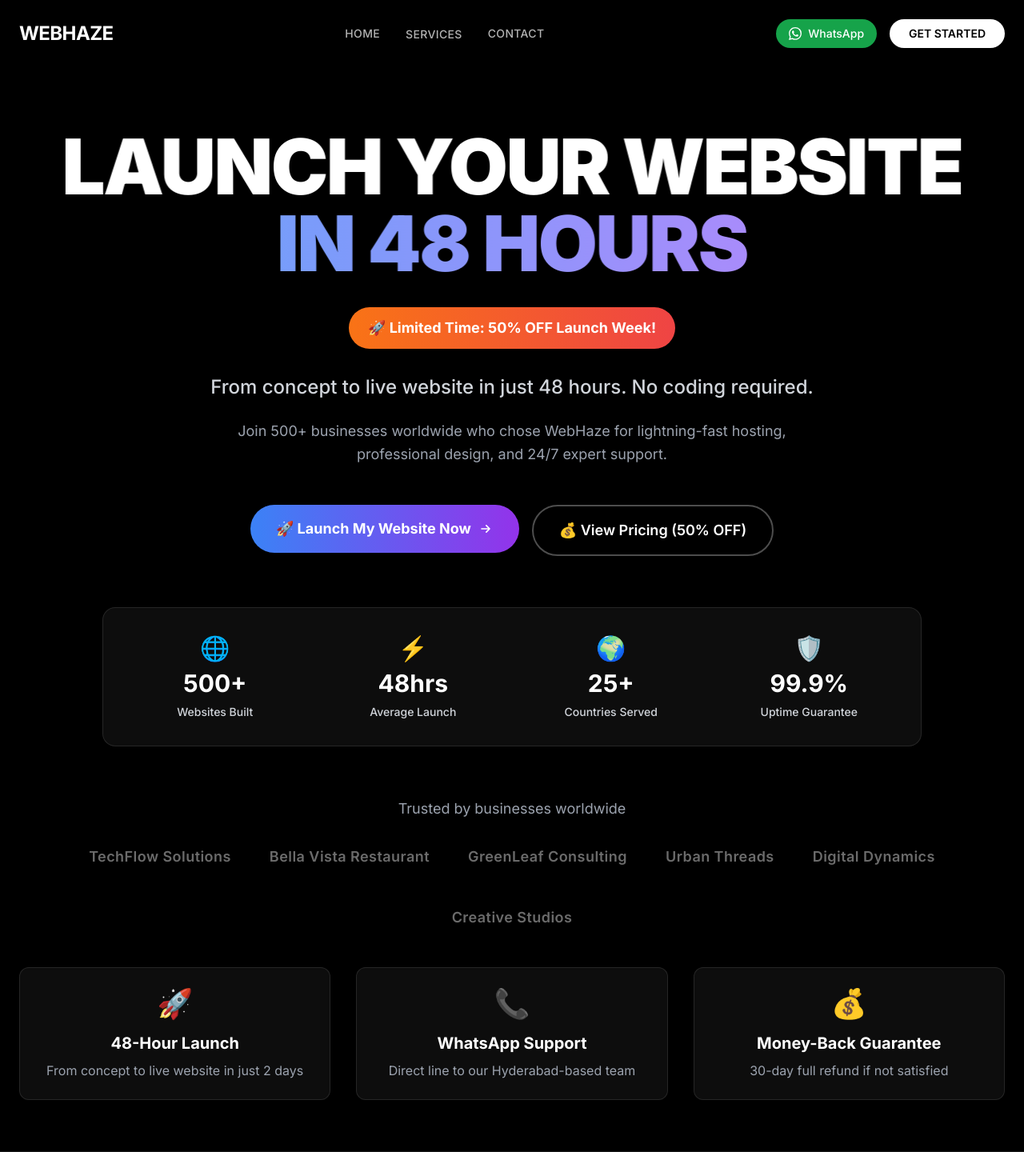
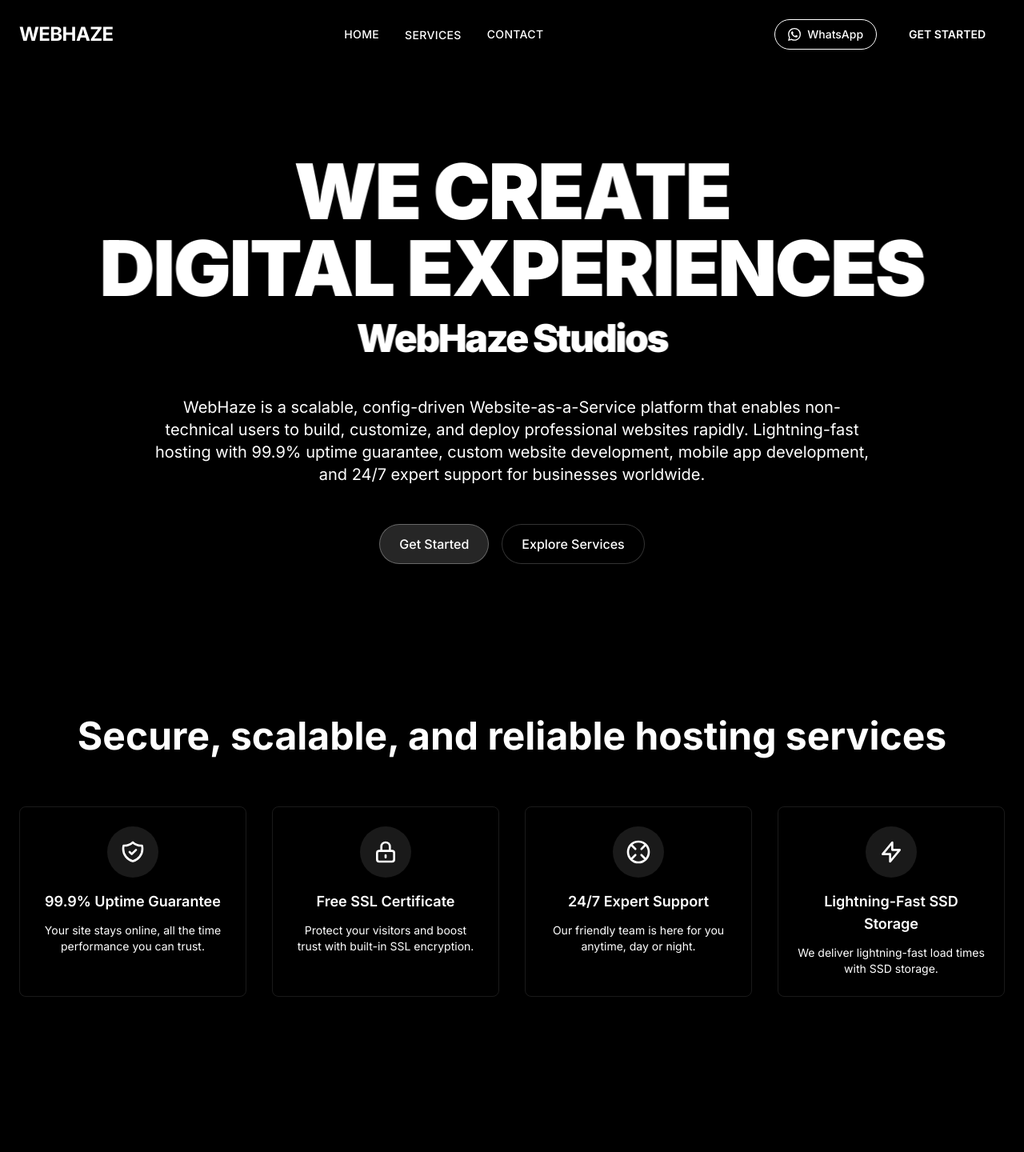
Before and after one commit to MhasnainGIT/WebHaze, a React (Vite) app in the folder client/: page / in a window 1280 px wide. Shown: the top 1440 px of the page at 80% size. Built offline with nearby package versions, Linux system fonts and the light colour scheme.

Commit message:
new updates done

```diff
--- a/client/src/App.jsx
+++ b/client/src/App.jsx
@@ -20,6 +20,7 @@ import Privacy from './pages/Privacy';
 import Terms from './pages/Terms';
 import './styles/main.css';
 import './styles/design-system.css';
+import './styles/black-white.css';
 
 export default function App() {
   const LoadingSpinner = () => (
--- a/client/src/components/premium/PremiumNavbar.jsx
+++ b/client/src/components/premium/PremiumNavbar.jsx
@@ -137,7 +137,7 @@ const PremiumNavbar = () => {
               href="https://wa.me/918919019679"
               target="_blank"
               rel="noopener noreferrer"
-              className="flex items-center gap-2 px-4 py-2 bg-green-600 hover:bg-green-700 text-white rounded-full text-sm font-medium transition-colors duration-300"
+              className="flex items-center gap-2 px-4 py-2 bg-black hover:bg-white hover:text-black text-white border border-white rounded-full text-sm font-medium transition-colors duration-300"
             >
               <svg className="w-4 h-4" fill="currentColor" viewBox="0 0 24 24">
                 <path d="M17.472 14.382c-.297-.149-1.758-.867-2.03-.967-.273-.099-.471-.148-.67.15-.197.297-.767.966-.94 1.164-.173.199-.347.223-.644.075-.297-.15-1.255-.463-2.39-1.475-.883-.788-1.48-1.761-1.653-2.059-.173-.297-.018-.458.13-.606.134-.133.298-.347.446-.52.149-.174.198-.298.298-.497.099-.198.05-.371-.025-.52-.075-.149-.669-1.612-.916-2.207-.242-.579-.487-.5-.669-.51-.173-.008-.371-.01-.57-.01-.198 0-.52.074-.792.372-.272.297-1.04 1.016-1.04 2.479 0 1.462 1.065 2.875 1.213 3.074.149.198 2.096 3.2 5.077 4.487.709.306 1.262.489 1.694.625.712.227 1.36.195 1.871.118.571-.085 1.758-.719 2.006-1.413.248-.694.248-1.289.173-1.413-.074-.124-.272-.198-.57-.347m-5.421 7.403h-.004a9.87 9.87 0 01-5.031-1.378l-.361-.214-3.741.982.998-3.648-.235-.374a9.86 9.86 0 01-1.51-5.26c.001-5.45 4.436-9.884 9.888-9.884 2.64 0 5.122 1.03 6.988 2.898a9.825 9.825 0 012.893 6.994c-.003 5.45-4.437 9.884-9.885 9.884m8.413-18.297A11.815 11.815 0 0012.05 0C5.495 0 .16 5.335.157 11.892c0 2.096.547 4.142 1.588 5.945L.057 24l6.305-1.654a11.882 11.882 0 005.683 1.448h.005c6.554 0 11.89-5.335 11.893-11.893A11.821 11.821 0 0020.885 3.488"/>
@@ -168,7 +168,7 @@ const PremiumNavbar = () => {
             ) : (
               <Link
                 to="/signup"
-                className="px-6 py-2 bg-white text-black text-sm font-semibold rounded-full hover:bg-white/90 transition-all duration-300"
+                className="px-6 py-2 bg-black text-black text-sm font-semibold rounded-full hover:bg-gray/90 transition-all duration-100"
               >
                 GET STARTED
               </Link>
@@ -282,17 +282,17 @@ const PremiumNavbar = () => {
                     </div>
                     <span className="text-white/70 text-lg">{user.name}</span>
                     <div className="flex flex-col space-y-2">
-                      <a
+                      {/* <a
                         href="https://wa.me/918919019679"
                         target="_blank"
                         rel="noopener noreferrer"
-                        className="px-4 py-2 bg-green-600 text-white rounded-lg hover:bg-green-700 transition-colors flex items-center gap-2 justify-center"
+                        className="px-4 py-2 bg-black text-white rounded-lg hover:bg-white hover:text-black border border-white transition-colors flex items-center gap-2 justify-center"
                       >
                         <svg className="w-4 h-4" fill="currentColor" viewBox="0 0 24 24">
                           <path d="M17.472 14.382c-.297-.149-1.758-.867-2.03-.967-.273-.099-.471-.148-.67.15-.197.297-.767.966-.94 1.164-.173.199-.347.223-.644.075-.297-.15-1.255-.463-2.39-1.475-.883-.788-1.48-1.761-1.653-2.059-.173-.297-.018-.458.13-.606.134-.133.298-.347.446-.52.149-.174.198-.298.298-.497.099-.198.05-.371-.025-.52-.075-.149-.669-1.612-.916-2.207-.242-.579-.487-.5-.669-.51-.173-.008-.371-.01-.57-.01-.198 0-.52.074-.792.372-.272.297-1.04 1.016-1.04 2.479 0 1.462 1.065 2.875 1.213 3.074.149.198 2.096 3.2 5.077 4.487.709.306 1.262.489 1.694.625.712.227 1.36.195 1.871.118.571-.085 1.758-.719 2.006-1.413.248-.694.248-1.289.173-1.413-.074-.124-.272-.198-.57-.347m-5.421 7.403h-.004a9.87 9.87 0 01-5.031-1.378l-.361-.214-3.741.982.998-3.648-.235-.374a9.86 9.86 0 01-1.51-5.26c.001-5.45 4.436-9.884 9.888-9.884 2.64 0 5.122 1.03 6.988 2.898a9.825 9.825 0 012.893 6.994c-.003 5.45-4.437 9.884-9.885 9.884m8.413-18.297A11.815 11.815 0 0012.05 0C5.495 0 .16 5.335.157 11.892c0 2.096.547 4.142 1.588 5.945L.057 24l6.305-1.654a11.882 11.882 0 005.683 1.448h.005c6.554 0 11.89-5.335 11.893-11.893A11.821 11.821 0 0020.885 3.488"/>
                         </svg>
                         WhatsApp Support
-                      </a>
+                      </a> */}
                       <Link
                         to="/dashboard"
                         onClick={closeMobileMenu}
--- a/client/src/pages/Home.jsx
+++ b/client/src/pages/Home.jsx
@@ -60,7 +60,7 @@ const Hero = () => {
             </motion.div> */}
 
             <motion.h1
-              className="text-4xl md:text-6xl lg:text-8xl font-black leading-[0.9] mb-8 tracking-tight mt-8"
+              className="text-4xl md:text-6xl lg:text-8xl font-black leading-[0.9] mb-12 tracking-tight mt-8"
               initial={{ opacity: 0, y: 100, rotateX: -45, scale: 0.8 }}
               animate={{ opacity: 1, y: 0, rotateX: 0, scale: 1 }}
               transition={{ duration: 1.5, delay: 0.4, ease: [0.16, 1, 0.3, 1] }}
@@ -71,104 +71,61 @@ const Hero = () => {
               }}
             >
               <motion.span
-                className="block text-white"
+                className="block"
                 initial={{ x: -100, opacity: 0 }}
                 animate={{ x: 0, opacity: 1 }}
                 transition={{ duration: 1, delay: 0.6 }}
               >
-                LAUNCH YOUR WEBSITE
+                WE CREATE
               </motion.span>
               <motion.span
-                className="block text-transparent bg-gradient-to-r from-blue-400 to-purple-400 bg-clip-text"
+                className="block text-white"
                 initial={{ x: 100, opacity: 0 }}
                 animate={{ x: 0, opacity: 1 }}
                 transition={{ duration: 1, delay: 0.8 }}
               >
-                IN 48 HOURS
+                DIGITAL EXPERIENCES
+              </motion.span>
+              <motion.span
+                className="block text-white/60 text-2xl md:text-4xl lg:text-5xl mt-4"
+                initial={{ y: 50, opacity: 0, scale: 0.5 }}
+                animate={{ y: 0, opacity: 1, scale: 1 }}
+                transition={{ duration: 1, delay: 1.2 }}
+              >
+                WebHaze Studios
               </motion.span>
             </motion.h1>
-
-            <motion.div
-              className="bg-gradient-to-r from-orange-500 to-red-500 text-white px-6 py-3 rounded-full text-lg font-bold mb-8 inline-block"
-              initial={{ opacity: 0, scale: 0.8 }}
-              animate={{ opacity: 1, scale: 1 }}
-              transition={{ duration: 0.8, delay: 1.0 }}
-              whileHover={{ scale: 1.05 }}
-            >
-              🚀 Limited Time: 50% OFF Launch Week!
-            </motion.div>
 
 
 
             <motion.p
-              className="text-xl md:text-2xl text-gray-300 mb-6 max-w-4xl mx-auto leading-relaxed font-medium"
+              className="text-lg md:text-xl text-gray-400 mb-12 max-w-4xl mx-auto leading-relaxed"
               initial={{ opacity: 0, y: 30 }}
               animate={{ opacity: 1, y: 0 }}
               transition={{ duration: 1, delay: 1 }}
             >
-              From concept to live website in just 48 hours. No coding required.
-            </motion.p>
-
-            <motion.p
-              className="text-lg text-gray-400 mb-12 max-w-3xl mx-auto leading-relaxed"
-              initial={{ opacity: 0, y: 20 }}
-              animate={{ opacity: 1, y: 0 }}
-              transition={{ duration: 0.8, delay: 1.2 }}
-            >
-              Join 500+ businesses worldwide who chose WebHaze for lightning-fast hosting, professional design, and 24/7 expert support.
+              WebHaze is a scalable, config-driven Website-as-a-Service platform that enables non-technical users to build, customize, and deploy professional websites rapidly. Lightning-fast hosting with 99.9% uptime guarantee, custom website development, mobile app development, and 24/7 expert support for businesses worldwide.
             </motion.p>
 
             <motion.div
               className="flex flex-col sm:flex-row gap-4 justify-center mb-16"
               initial={{ opacity: 0, y: 20 }}
               animate={{ opacity: 1, y: 0 }}
-              transition={{ duration: 0.8, delay: 1.4 }}
+              transition={{ duration: 0.8, delay: 1.2 }}
             >
               <motion.div whileHover={{ scale: 1.05 }} whileTap={{ scale: 0.95 }}>
-                <Link
-                  to={user ? "/contact" : "/signup"}
-                  className="bg-gradient-to-r from-blue-500 to-purple-600 hover:from-blue-600 hover:to-purple-700 text-white px-8 py-4 rounded-full text-lg font-bold shadow-2xl hover:shadow-blue-500/25 transition-all duration-300 inline-flex items-center gap-2"
-                >
-                  🚀 Launch My Website Now
-                  <svg className="w-5 h-5" fill="none" viewBox="0 0 24 24" stroke="currentColor">
-                    <path strokeLinecap="round" strokeLinejoin="round" strokeWidth={2} d="M13 7l5 5m0 0l-5 5m5-5H6" />
-                  </svg>
+                <Link to={user ? "/contact" : "/signup"} className="btn-primary">
+                  Get Started
                 </Link>
               </motion.div>
               <motion.div whileHover={{ scale: 1.05 }} whileTap={{ scale: 0.95 }}>
-                <Link
-                  to="/pricing"
-                  className="border-2 border-white/30 hover:border-white text-white hover:bg-white hover:text-black px-8 py-4 rounded-full text-lg font-semibold transition-all duration-300 inline-flex items-center gap-2"
-                >
-                  💰 View Pricing (50% OFF)
-                </Link>
+                <button onClick={() => document.getElementById('services')?.scrollIntoView({ behavior: 'smooth' })} className="btn-secondary">
+                  Explore Services
+                </button>
               </motion.div>
             </motion.div>
 
-            <motion.div
-              className="grid grid-cols-2 md:grid-cols-4 gap-8 max-w-5xl mx-auto bg-white/5 backdrop-blur-sm rounded-2xl p-8 border border-white/10"
-              initial={{ opacity: 0, y: 30 }}
-              animate={{ opacity: 1, y: 0 }}
-              transition={{ duration: 0.8, delay: 1.6 }}
-            >
-              {[
-                { value: "500+", label: "Websites Built", icon: "🌐" },
-                { value: "48hrs", label: "Average Launch", icon: "⚡" },
-                { value: "25+", label: "Countries Served", icon: "🌍" },
-                { value: "99.9%", label: "Uptime Guarantee", icon: "🛡️" }
-              ].map((item, index) => (
-                <motion.div
-                  key={index}
-                  className="text-center"
-                  whileHover={{ scale: 1.05, y: -5 }}
-                  transition={{ duration: 0.2 }}
-                >
-                  <div className="text-3xl mb-2">{item.icon}</div>
-                  <div className="text-2xl md:text-3xl font-bold mb-2 text-white">{item.value}</div>
-                  <div className="text-sm text-gray-300 font-medium">{item.label}</div>
-                </motion.div>
-              ))}
-            </motion.div>
+
           </div>
         </div>
       </motion.div>
@@ -176,70 +133,7 @@ const Hero = () => {
   );
 };
 
-const TrustIndicators = () => {
-  return (
-    <AnimatedSection className="py-16 border-b border-white/10">
-      <div className="container-site">
-        <motion.div
-          className="text-center mb-12"
-          initial={{ opacity: 0, y: 20 }}
-          whileInView={{ opacity: 1, y: 0 }}
-          transition={{ duration: 0.8 }}
-          viewport={{ once: true }}
-        >
-          <p className="text-gray-400 text-lg mb-8">Trusted by businesses worldwide</p>
-          <div className="flex flex-wrap justify-center items-center gap-8 md:gap-12 opacity-60">
-            {[
-              "TechFlow Solutions", "Bella Vista Restaurant", "GreenLeaf Consulting",
-              "Urban Threads", "Digital Dynamics", "Creative Studios"
-            ].map((company, index) => (
-              <motion.div
-                key={index}
-                className="text-white/70 font-semibold text-lg tracking-wide"
-                whileHover={{ scale: 1.1, opacity: 1 }}
-                transition={{ duration: 0.2 }}
-              >
-                {company}
-              </motion.div>
-            ))}
-          </div>
-        </motion.div>
 
-        <div className="grid grid-cols-1 md:grid-cols-3 gap-8 text-center">
-          <motion.div
-            className="p-6 glass-morphism rounded-xl"
-            whileHover={{ scale: 1.05, y: -5 }}
-            transition={{ duration: 0.3 }}
-          >
-            <div className="text-4xl mb-4">🚀</div>
-            <h3 className="text-xl font-bold mb-2">48-Hour Launch</h3>
-            <p className="text-gray-400">From concept to live website in just 2 days</p>
-          </motion.div>
-
-          <motion.div
-            className="p-6 glass-morphism rounded-xl"
-            whileHover={{ scale: 1.05, y: -5 }}
-            transition={{ duration: 0.3 }}
-          >
-            <div className="text-4xl mb-4">📞</div>
-            <h3 className="text-xl font-bold mb-2">WhatsApp Support</h3>
-            <p className="text-gray-400">Direct line to our Hyderabad-based team</p>
-          </motion.div>
-
-          <motion.div
-            className="p-6 glass-morphism rounded-xl"
-            whileHover={{ scale: 1.05, y: -5 }}
-            transition={{ duration: 0.3 }}
-          >
-            <div className="text-4xl mb-4">💰</div>
-            <h3 className="text-xl font-bold mb-2">Money-Back Guarantee</h3>
-            <p className="text-gray-400">30-day full refund if not satisfied</p>
-          </motion.div>
-        </div>
-      </div>
-    </AnimatedSection>
-  );
-};
 
 const Features = () => {
   const features = [
@@ -994,7 +888,6 @@ const Home = () => {
       />
 
       <Hero />
-      <TrustIndicators />
       <Features />
       <Services />
       <HowItWorks />
--- /dev/null
+++ b/client/src/styles/black-white.css
@@ -0,0 +1,147 @@
+/* Force all colors to black and white */
+* {
+  color: white !important;
+}
+
+.text-gray-700,
+.text-gray-600,
+.text-gray-500,
+.text-gray-400,
+.text-gray-300,
+.text-white\/70,
+.text-white\/60 {
+  color: white !important;
+}
+
+.bg-primary,
+.bg-secondary,
+.bg-blue-500,
+.bg-blue-600,
+.bg-purple-600,
+.bg-purple-700,
+.bg-green-600,
+.bg-green-700,
+.bg-orange-500,
+.bg-red-500 {
+  background-color: black !important;
+}
+
+.border-primary,
+.border-secondary,
+.border-blue-500,
+.border-green-600,
+.border-orange-500,
+.border-red-500 {
+  border-color: white !important;
+}
+
+.hover\:text-primary:hover,
+.hover\:text-secondary:hover,
+.hover\:text-blue-600:hover,
+.hover\:text-green-700:hover {
+  color: white !important;
+}
+
+.hover\:bg-primary\/90:hover,
+.hover\:bg-blue-600:hover,
+.hover\:bg-green-700:hover {
+  background-color: black !important;
+}
+
+/* Remove all gradients */
+.bg-gradient-to-r,
+.bg-gradient-to-br {
+  background: black !important;
+}
+
+.text-transparent {
+  color: white !important;
+}
+
+/* iOS-style liquid glass buttons */
+.btn-primary {
+  background: rgba(255, 255, 255, 0.15) !important;
+  backdrop-filter: blur(20px) !important;
+  border: 1px solid rgba(255, 255, 255, 0.3) !important;
+  color: white !important;
+  position: relative !important;
+  overflow: hidden !important;
+  transition: all 0.3s cubic-bezier(0.4, 0, 0.2, 1) !important;
+}
+
+.btn-primary::before {
+  content: '' !important;
+  position: absolute !important;
+  top: 0 !important;
+  left: -100% !important;
+  width: 100% !important;
+  height: 100% !important;
+  background: linear-gradient(90deg, transparent, rgba(255, 255, 255, 0.4), transparent) !important;
+  transition: left 0.6s cubic-bezier(0.4, 0, 0.2, 1) !important;
+}
+
+.btn-primary:hover {
+  background: rgba(255, 255, 255, 0.25) !important;
+  border: 1px solid rgba(255, 255, 255, 0.5) !important;
+  transform: translateY(-2px) !important;
+  box-shadow: 0 10px 25px rgba(255, 255, 255, 0.1) !important;
+}
+
+.btn-primary:hover::before {
+  left: 100% !important;
+}
+
+.btn-secondary {
+  background: rgba(0, 0, 0, 0.3) !important;
+  backdrop-filter: blur(20px) !important;
+  border: 1px solid rgba(255, 255, 255, 0.2) !important;
+  color: white !important;
+  position: relative !important;
+  overflow: hidden !important;
+  transition: all 0.3s cubic-bezier(0.4, 0, 0.2, 1) !important;
+}
+
+.btn-secondary::before {
+  content: '' !important;
+  position: absolute !important;
+  top: 0 !important;
+  left: -100% !important;
+  width: 100% !important;
+  height: 100% !important;
+  background: linear-gradient(90deg, transparent, rgba(255, 255, 255, 0.2), transparent) !important;
+  transition: left 0.6s cubic-bezier(0.4, 0, 0.2, 1) !important;
+}
+
+.btn-secondary:hover {
+  background: rgba(255, 255, 255, 0.1) !important;
+  border: 1px solid rgba(255, 255, 255, 0.4) !important;
+  transform: translateY(-2px) !important;
+  box-shadow: 0 10px 25px rgba(0, 0, 0, 0.2) !important;
+}
+
+.btn-secondary:hover::before {
+  left: 100% !important;
+}
+
+/* Fix hover states for cards and elements */
+.hover\:bg-white:hover {
+  background-color: rgba(255, 255, 255, 0.1) !important;
+}
+
+.hover\:bg-gray-50:hover {
+  background-color: rgba(255, 255, 255, 0.05) !important;
+}
+
+.hover\:bg-white\/10:hover {
+  background-color: rgba(255, 255, 255, 0.1) !important;
+}
+
+.hover\:bg-white\/20:hover {
+  background-color: rgba(255, 255, 255, 0.2) !important;
+}
+
+/* Glass morphism hover fix */
+.glass-morphism:hover {
+  background: rgba(255, 255, 255, 0.15) !important;
+  color: white !important;
+}
--- a/client/src/styles/main.css
+++ b/client/src/styles/main.css
@@ -5,25 +5,7 @@
 @tailwind utilities;
 
 @layer base {
-  :root {
-    /* Colors */
-    --color-primary: 11 97 255;
-    --color-primary-dark: 0 53 179;
-    --color-primary-light: 215 228 255;
 
-    --color-secondary: 11 155 255;
-    --color-secondary-dark: 2 132 199;
-    --color-secondary-light: 224 242 254;
-
-    --color-success: 0 196 140;
-    --color-success-dark: 4 120 87;
-    --color-success-light: 209 250 229;
-
-    --color-background: 247 250 255;
-    --color-surface: 255 255 255;
-    --color-text: 15 23 42;
-    --color-text-light: 71 85 105;
-  }
 
   html {
     @apply scroll-smooth antialiased;
@@ -100,17 +82,11 @@
   }
 
   .btn-primary {
-    @apply btn bg-white/90 text-black hover:bg-white
-           shadow-lg hover:shadow-xl hover:shadow-white/25
-           active:shadow-md active:translate-y-0.5;
-    backdrop-filter: blur(20px);
+    @apply btn bg-white text-black hover:bg-black hover:text-white border-2 border-black;
   }
 
   .btn-secondary {
-    @apply btn bg-white/10 text-white border border-white/20
-           hover:bg-white/20 hover:border-white/40
-           shadow-sm hover:shadow-md active:shadow-sm active:translate-y-0.5;
-    backdrop-filter: blur(20px);
+    @apply btn bg-black text-white border-2 border-white hover:bg-white hover:text-black;
   }
 
   /* Cards */
@@ -121,10 +97,9 @@
 
   /* Forms */
   .form-input {
-    @apply block w-full rounded-lg border border-gray-600 px-4 py-3
-           text-white placeholder-gray-400 bg-gray-900 transition duration-200
-           hover:border-white/50 focus:border-white focus:outline-none
-           focus:ring-2 focus:ring-white/20;
+    @apply block w-full rounded-lg border-2 border-black px-4 py-3
+           text-black bg-white transition duration-200
+           hover:border-black focus:border-black focus:outline-none;
   }
 
   .form-label {
@@ -164,14 +139,14 @@
 }
 
 .glass-morphism {
-  background: rgba(255, 255, 255, 0.05);
-  backdrop-filter: blur(20px);
-  border: 1px solid rgba(255, 255, 255, 0.1);
+  background: rgba(255, 255, 255, 0.1);
+  border: 1px solid white;
 }
 
 .glass-morphism:hover {
-  background: rgba(255, 255, 255, 0.1);
-  border: 1px solid rgba(255, 255, 255, 0.2);
+  background: white;
+  color: black;
+  border: 1px solid black;
 }
 
 .perspective-1000 {
```
